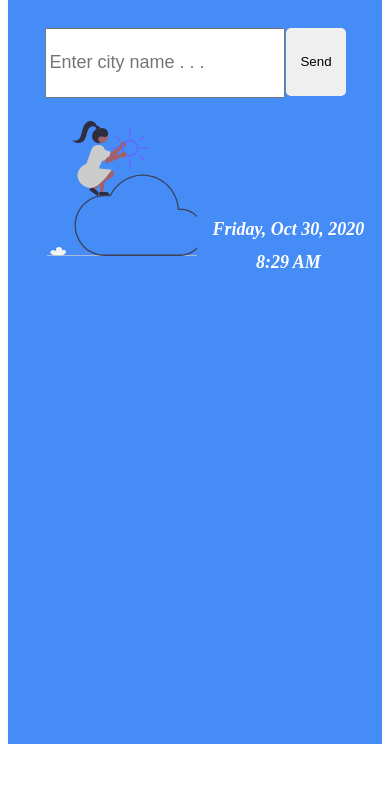
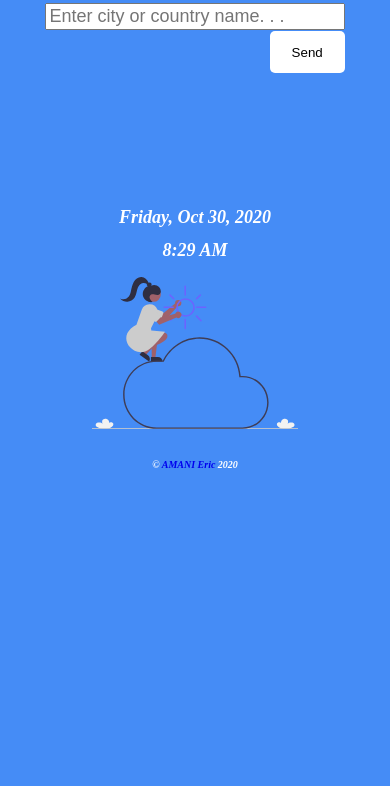
Before and after one commit to ericus123/WEATHERAPP_UI, a plain HTML site: page index.html in a window 390 px wide. Shown: the part 79-865 px from the top of the page. After the commit the page ends 844 px from the top, so only its background shows below. Drawn offline with nearby package versions, Linux system fonts and the light colour scheme.

Commit message:
responsiveness

```diff
--- a/axios/weather.js
+++ b/axios/weather.js
@@ -8,38 +8,60 @@ const optionsDate = {
     month: "short",
     day: "numeric",
   };
-const currentDate = date.toLocaleDateString("en-US", optionsDate);
-const dateField = document.querySelector('.date')
-const timeField = document.querySelector('.time')
+   function getTime(){
+    const currentDate = date.toLocaleDateString("en-US", optionsDate);
+    const dateField = document.querySelector('.date')
+    const timeField = document.querySelector('.time')
+    var ampm = date.getHours() >= 12 ? 'PM' : 'AM';
+    timeField.innerText = `${date.getHours()}:${date.getMinutes()} ${ampm}`;
+    dateField.innerText = currentDate;
+  }
+const copyright = document.querySelector('.copyright')
+copyright.style.position = "static"
 const  town = document.querySelector('.town')
+const title = document.querySelector('.tit')
 const country = document.querySelector('.country')
+const details_img = document.querySelector('.details_img')
 const temp = document.querySelector('.temp')
+temp.style.display ="none";
+country.style.display = "none"
+const textField = document.querySelector('.city')
 const status_img = document.querySelector('.status_img')
 const description = document.querySelector('.description')
-dateField.innerText = currentDate;
-var ampm = date.getHours() >= 12 ? 'PM' : 'AM';
-timeField.innerText = `${date.getHours()}:${date.getMinutes()} ${ampm}`;
 let city;
+const status = document.querySelector('.status')
+getTime()
 const sendBtn = document.querySelector(".butt")
-const status = document.querySelector('.status')
 sendBtn.addEventListener('click', (e)=> {
   e.preventDefault()
   sendBtn.innerText = `Wait...`
   city = document.querySelector('.city').value
   axios.get(`https://weatherappericus123.herokuapp.com/weather/${city}`).then((response) => {
+ temp.style.display ="block";
+ country.style.display = "block"
+ status.style.display = "none"
+ const weather_details = document.querySelector('details_weather')
  town.innerText = response.data.details.city;
  document.querySelector('.town').innerHTML = `${response.data.details.city},`;
  country.innerText = response.data.details.country
-temp.innerText = `${response.data.details.temp}°`
+ temp.innerText = `${response.data.details.temp}°`
  description.innerText = response.data.details.description
  const icon = response.data.details.icon
  status_img.src = `http://openweathermap.org/img/wn/${icon}@2x.png`
 status.innerText = ``
 sendBtn.innerText = `Send`
+if (screen.width < 461) {
+  details_img.style.display = "none"
+  weather_details.style.marginTop = "2.5%"
+}
+  getTime()
     }).catch((error) =>{
+      getTime()
+      status.style.display = "block";
       sendBtn.innerText = `Send`
       if (city == '') {
         status.innerText = `City name is required`
+        console.log(status.innerText);
       }else if(error.response.data.error) {
         status.innerText = `Not Found`
       }else{
--- a/index.html
+++ b/index.html
@@ -3,21 +3,24 @@
 <head>
     <meta charset="UTF-8">
     <meta name="viewport" content="width=device-width, initial-scale=1.0">
+    <meta property="og:title" content="Weather App">
+    <meta property="og:image" content="https://i.postimg.cc/m2X5yWvc/Screenshot-from-2020-10-30-14-56-27.png">
+    <meta property="og:description" content="This is a realtime weather app ">
+    <meta name="author" content="Amani Eric">
     <link rel="stylesheet" href="main.css">
     <title>WEATHER_APP</title>
 </head>
 <body>
     <div class="container">
-        <div class="title"><h1>Weather App</h1></div>
+        <div class="title"><h1 class="tit">Weather App</h1></div>
         <div class="search"><form>
-            <input class="city" name="city" type="text" placeholder="Enter city name . . .">
-            <button class="butt" type="submit">Send</button>
+                          <input class="city" name="city" type="text" placeholder="Enter city or country name. . .">
+        <button class="butt" type="submit">Send</button>
         </form></div>
         <h1 class="status"></h1>
         <div class="details">
             <div class="details_img"><img src="./images/undraw_Weather_app_re_kcb1.svg" alt=""></div>
             <div class="details_weather">
-                <div class="img_div"></div>
                 <div class="details1">
                     <div class="location"><h1 class="town"></h1><h1 class="country"></h1></div><br>
                     <div class="temperature"><h1 class="temp"></h1><img class="status_img" src="" alt=""></div>
@@ -27,6 +30,7 @@
                 </div>
             </div>
         </div>
+        <h1 class="copyright">&copy <a target="_blank" href="https://github.com/ericus123/WEATHER_APP">AMANI Eric</a> 2020</h1>
     </div>
 <script src="https://unpkg.com/axios/dist/axios.min.js"></script>
 <script src="./axios/weather.js"></script>
--- a/main.css
+++ b/main.css
@@ -1,13 +1,12 @@
 html,
 body {
-  background: #ffffff;
-  height: 100%;
+  background: #458cf6;
 }
 .container {
   background: #458cf6;
-  height: 95%;
+  max-height: 90vh;
   width: 100%;
-  margin-bottom: -10%;
+  z-index: 99;
 }
 .title {
   background: #458cf6;
@@ -16,12 +15,13 @@ body {
   font-family: sans-serif;
 }
 .title h1 {
-  padding-top: 1.5%;
+  padding-top: 0.5%;
+  font-weight: normal;
 }
 .search {
   text-align: center;
   background: #458cf6;
-  height: 10%;
+  height: 15%;
   margin-top: 1.5%;
   display: grid;
   grid-template-columns: auto;
@@ -38,12 +38,16 @@ body {
   height: 7.5vh;
   font-size: large;
 }
-.search button {
-  height: 8vh;
+.search form .butt {
+  height: 7.5vh;
   border: none;
   border-radius: 5px;
+  position: relative;
+  background: white;
+  cursor: pointer;
 }
-.search button:hover {
+
+.search form .butt:hover {
   background: rgb(40, 40, 41);
   color: white;
   transition: 0.2s ease-in-out;
@@ -63,6 +67,7 @@ body {
   height: 99%;
   margin: 0.5%;
   width: 49%;
+  margin-top: 5%;
 }
 .details .details_img {
   background: #458cf6;
@@ -77,6 +82,7 @@ body {
 }
 .details1 {
   text-align: center;
+  height: 70%;
 }
 .details_weather .details1 .location {
   display: inline-flex;
@@ -111,4 +117,63 @@ body {
   color: rgb(255, 15, 15);
   font-style: italic;
   font-size: medium;
+  margin-bottom: 20%;
 }
+.copyright {
+  font-size: x-small;
+  text-align: center;
+  position: relative;
+  margin-top: 25px;
+  font-style: italic;
+  color: white;
+}
+.copyright a {
+  text-decoration: none;
+}
+@media only screen and (max-width: 460px) {
+  .search form {
+    text-align: center;
+    background: #458cf6;
+    height: 15%;
+    margin-top: 0%;
+    display: flex;
+    flex-direction: column;
+  }
+  .search form input {
+    height: 5vh;
+    font-size: large;
+    margin-bottom: 0.5%;
+  }
+  .search form .butt {
+    min-height: 5vh;
+    width: 25%;
+    margin-left: auto;
+    border: none;
+    border-radius: 5px;
+  }
+  .details {
+    background: #458cf6;
+    margin-top: 0.5%;
+    width: 100%;
+    display: flex;
+    flex-direction: column-reverse;
+    align-items: center;
+    justify-content: center;
+  }
+  .details .details_weather {
+    background: #458cf6;
+    margin-top: -15%;
+    width: 100%;
+    display: flex;
+    flex-direction: column-reverse;
+    align-items: center;
+    justify-content: center;
+  }
+  .details .details_img {
+    width: 55%;
+    height: 40%;
+  }
+  .details .details_img img {
+    margin-left: 0%;
+  }
+}
```
